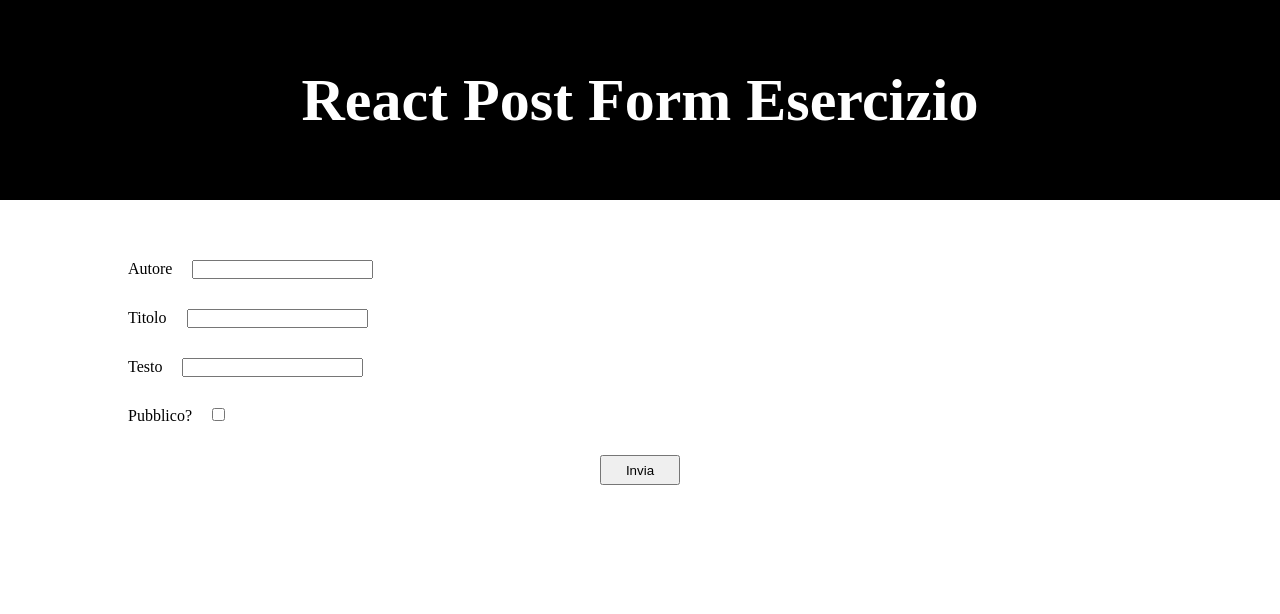
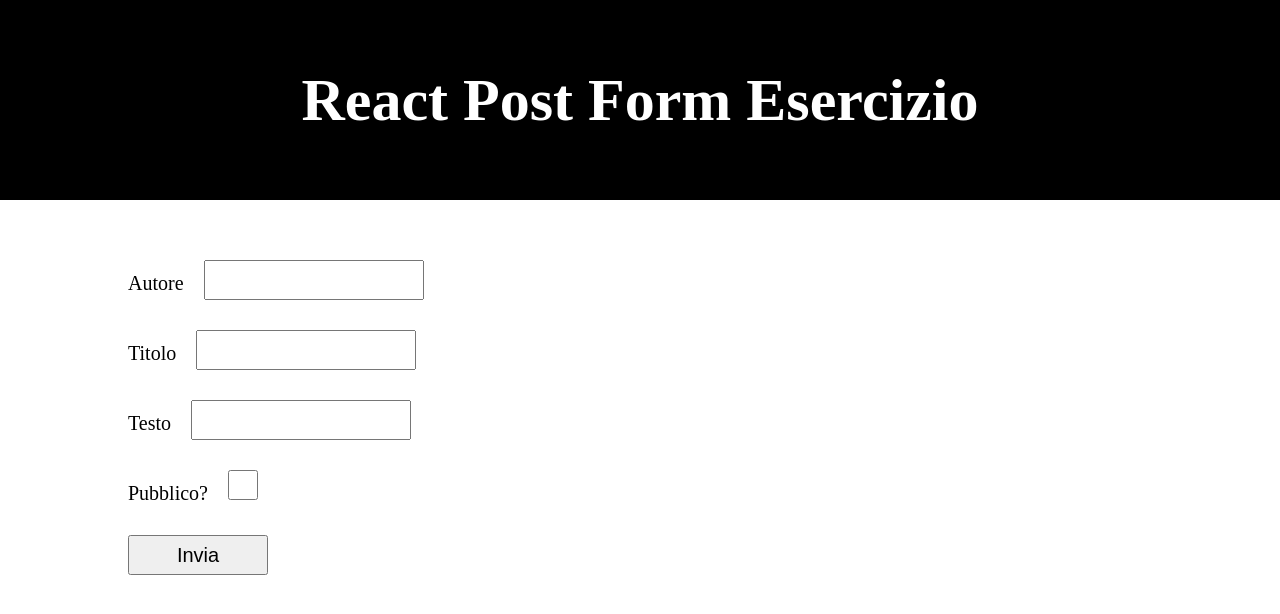
Before and after one commit to NotAlex575/react-post-form, a React (Vite) app: page / in a window 1280 px wide. Shown: the top 614 px of the page. Built offline with nearby package versions, Linux system fonts and the light colour scheme.

Commit message:
aggiornate parti grafice dei label, button e i 2 tipi di input

```diff
--- a/src/assets/Main.jsx
+++ b/src/assets/Main.jsx
@@ -6,29 +6,31 @@ const Main = () =>{
                     <div className="col-12">
                         <form>
                             <label>Autore</label>
-                            <input type="text" />
+                            <input className="input-text" type="text" />
                         </form>
                     </div>
                     <div className="col-12">
                         <form>
                             <label>Titolo</label>
-                            <input type="text" />
+                            <input className="input-text" type="text" />
                         </form>
                     </div>
                     <div className="col-12">
                         <form>
                             <label>Testo</label>
-                            <input type="text" />
+                            <input className="input-text" type="text" />
                         </form>
                     </div>
                     <div className="col-12">
                         <form>
                             <label>Pubblico?</label>
-                            <input type="checkbox" />
+                            <input className="input-checkbox" type="checkbox" />
                         </form>
                     </div>
-                    <div className="flex-start">
-                        <button type="submit">Invia</button>
+                    <div className="col-12">
+                        <div className="flex-start">
+                            <button type="submit">Invia</button>
+                        </div>
                     </div>
                 </div>
             </div>
--- a/src/index.css
+++ b/src/index.css
@@ -44,8 +44,21 @@ label{
   justify-content: flex-start;
 }
 
-.flex-start button{
-  width: 80px;
+label, button{
+  width: 140px;
+  height: 40px;
+  font-size: 20px;
+  cursor: pointer;
+}
+
+.input-text{
+  width: 220px;
+  height: 40px;
+  font-size: 30px;
+  padding: 5px;
+}
+
+.input-checkbox{
+  width: 30px;
   height: 30px;
-  text-align: center;
 }
```
